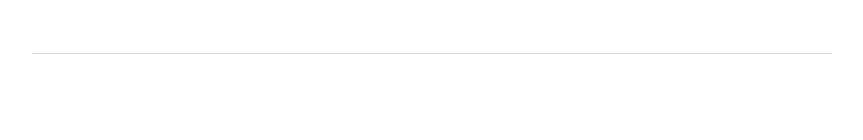
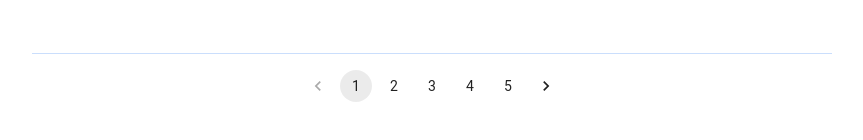
Before and after one commit to tierlist-projects/tierlist-frontend, a React (Create React App) app: page /tierlist-detail/1 in a window 1280 px wide. Shown: the part 1800-1940 px from the top of the page, without its empty margins (208-1071 px from the left). Built offline with nearby package versions, Linux system fonts and the light colour scheme; a web font is replaced by a local one.

Commit message:
feat(tierlist-read): 댓글 페이지네이션 추가

```diff
--- a/src/components/tierlist/Comment.tsx
+++ b/src/components/tierlist/Comment.tsx
@@ -1,5 +1,6 @@
 import React from 'react'
 import * as S from '@styles/tierlist/Comment.style'
+import Pagination from '@mui/material/Pagination'
 import CommentItem from './CommentItem'
 
 const Comment = () => {
@@ -13,6 +14,7 @@ const Comment = () => {
       <S.CommentList>
         <CommentItem />
         <CommentItem />
+        <Pagination count={5} />
       </S.CommentList>
     </S.Container>
   )
```
